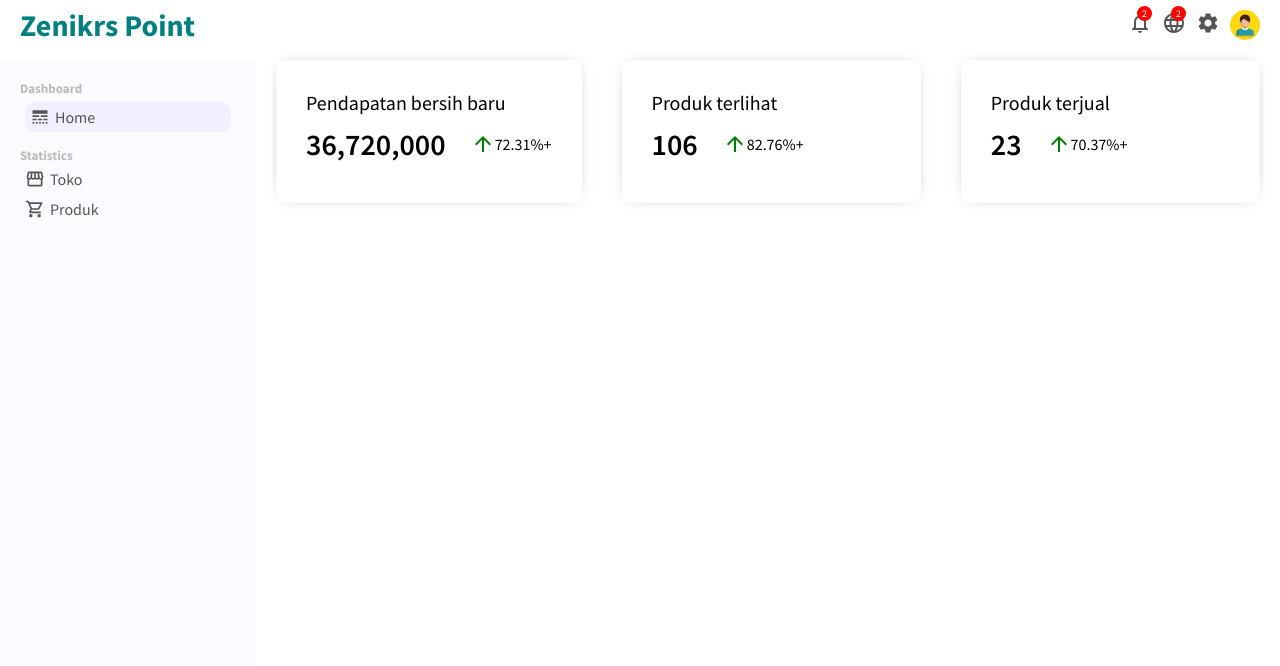
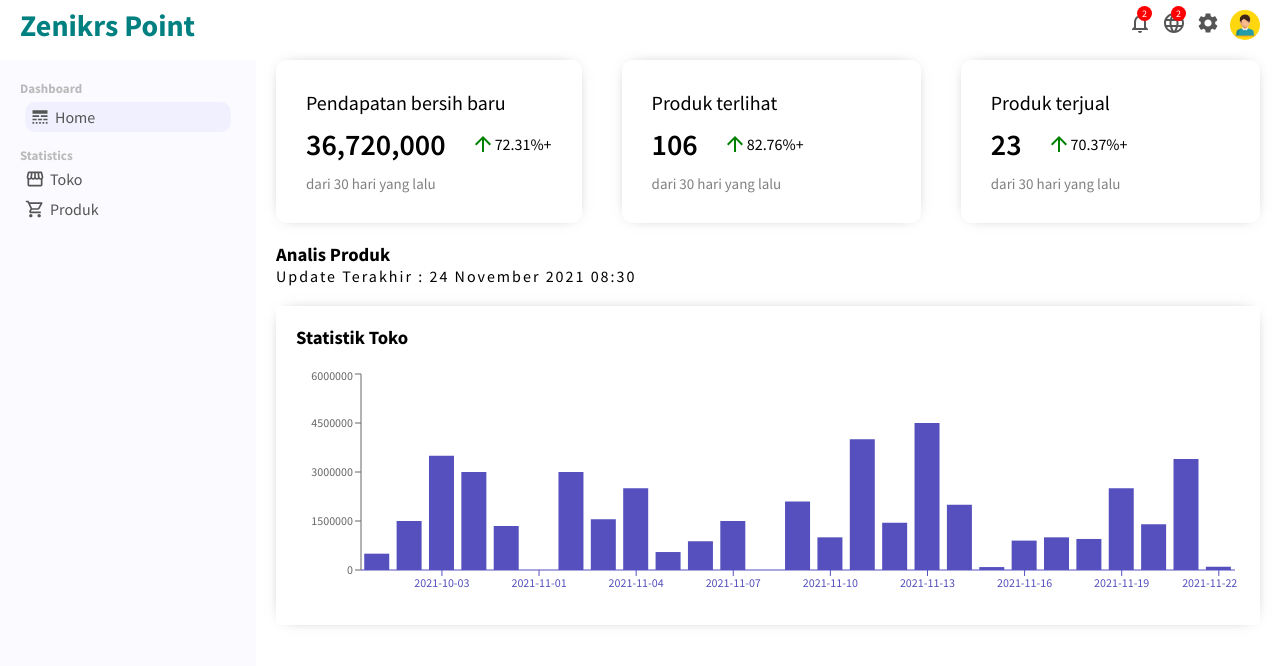
Before and after one commit to zoelfantastic/zenikrs_dashboard, a React (Create React App) app: page / in a window 1280 px wide. Shown: the top 666 px of the page. Built offline with nearby package versions, Linux system fonts and the light colour scheme.

Commit message:
show chart

```diff
--- a/src/components/featuredinfo/FeaturedInfo.jsx
+++ b/src/components/featuredinfo/FeaturedInfo.jsx
@@ -1,20 +1,21 @@
 import React, { Component } from "react";
 import "./featuredinfo.css";
-import Chart from "components/chart/Chart";
 import ItemFeaturedInfo from "./ItemFeaturedInfo";
 
 export default class FeaturedInfo extends Component {
   render() {
-    const { widgets } = this.props;
+    const { widgets, onDivClick } = this.props;
     let w = widgets.map((m) => {
       const { data } = m;
       return (
         <ItemFeaturedInfo
+          onHandleClick={onDivClick}
+          selectedWidget={m.id}
           key={m.id}
           title={data.title}
           mainData={data.mainData}
           percentage={data.percentage}
-          subText=""
+          subText={data.subText}
         />
       );
     });
--- a/src/components/featuredinfo/ItemFeaturedInfo.jsx
+++ b/src/components/featuredinfo/ItemFeaturedInfo.jsx
@@ -13,9 +13,9 @@ const getSignArrow = (percentageValue) => {
 
 export default class ItemFeaturedInfo extends Component {
   render() {
-    const { title, mainData, percentage, subText } = this.props;
+    const { title, mainData, percentage, subText, onHandleClick, selectedWidget } = this.props;
     return (
-      <div className="featuredItem">
+      <div className="featuredItem" onClick={() => onHandleClick(selectedWidget)}>
         <span className="featuredTitle">{title}</span>
         <div className="featuredMoneyContainer">
           <span className="featuredMoney">{mainData}</span>
--- a/src/pages/home/Home.jsx
+++ b/src/pages/home/Home.jsx
@@ -16,12 +16,12 @@ import {
 export default class Home extends Component {
   constructor(props) {
     super(props);
-    this.date = new Date().toLocaleString("en-US", { day: "2-digit" });
-    this.month = new Date().toLocaleString("en-US", { month: "long" });
-    this.year = new Date().getFullYear();
-    this.hours = new Date().getHours();
-
     this.state = {
+      selectedWidget: {
+        dataKeyX: "tgl",
+        dataKeyY: "penjualan",
+        dataKeyBar: "penjualan",
+      },
       widgets: [
         {
           id: "pendapatan",
@@ -63,7 +63,6 @@ export default class Home extends Component {
           },
         },
       ],
-      dataChart: dataHistori,
     };
   }
 
@@ -113,6 +112,7 @@ export default class Home extends Component {
             title: "Produk terlihat",
             mainData: viewed,
             percentage: percentageViewed,
+            subText: "dari 30 hari yang lalu",
           };
           copyWidgetData[index].data = dataDilihat;
           break;
@@ -121,6 +121,7 @@ export default class Home extends Component {
             title: "Produk terjual",
             mainData: terjual,
             percentage: percentageTerjual,
+            subText: "dari 30 hari yang lalu",
           };
           copyWidgetData[index].data = dataTerjual;
           break;
@@ -129,6 +130,7 @@ export default class Home extends Component {
             title: "Pendapatan bersih baru",
             mainData: numberWithCommas(total),
             percentage: percentageTotal,
+            subText: "dari 30 hari yang lalu",
           };
           copyWidgetData[index].data = dataPendapatan;
       }
@@ -140,35 +142,33 @@ export default class Home extends Component {
   }
 
   handleClick = (data) => {
-    this.setState({
-      dataKeys: {
-        dataKeyX: data.dataKeyX,
-        dataKeyY: data.dataKeyY,
-        dataKeyBar: data.dataKeyBar,
-      },
-    });
+    const { widgets } = this.state;
+    let selected = widgets.find((f) => f.id === data).dataKeys;
+    this.setState((prevState) => ({
+      selectedWidget: { ...prevState.selectedWidget, ...selected },
+    }));
   };
 
   render() {
-    const { widgets } = this.state;
+    const { widgets, selectedWidget } = this.state;
 
     return (
       <div className="home">
-        <FeaturedInfo widgets={widgets} />
-        {/* <div className="titleAnalis">
+        <FeaturedInfo widgets={widgets} onDivClick={this.handleClick} />
+        <div className="titleAnalis">
           <h3>Analis Produk</h3>
-          <span>
-            Update Terakhir : {this.date} {this.month} {this.year}
+          <span className="subtitleAnalis">
+            Update Terakhir : {formatDate(moment(), "DD MMMM YYYY HH:mm")}
           </span>
-        </div> */}
-        {/* {selectedData && (
+        </div>
+        {selectedWidget && (
           <Chart
-            data={dataChart}
+            data={dataHistori}
             title="Statistik Toko"
             grid
-            dataKeys={dataKeys}
+            dataKeys={selectedWidget}
           />
-        )} */}
+        )}
       </div>
     );
   }
--- a/src/pages/home/home.css
+++ b/src/pages/home/home.css
@@ -3,6 +3,11 @@
 }
 
 .titleAnalis {
+    width: 100%;
     margin-top: 20px;
     margin-left: 20px;
 }
+
+.subtitleAnalis {
+    letter-spacing: 2px;
+}
```
